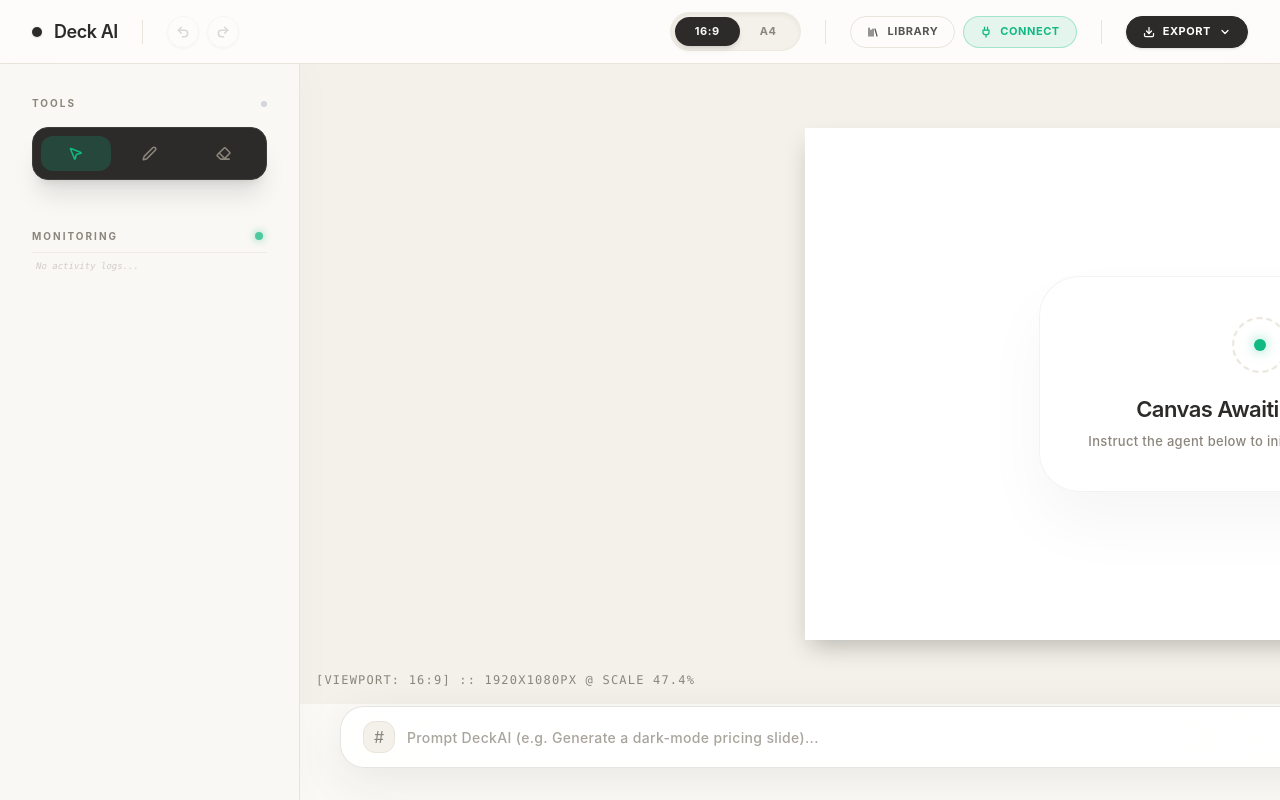
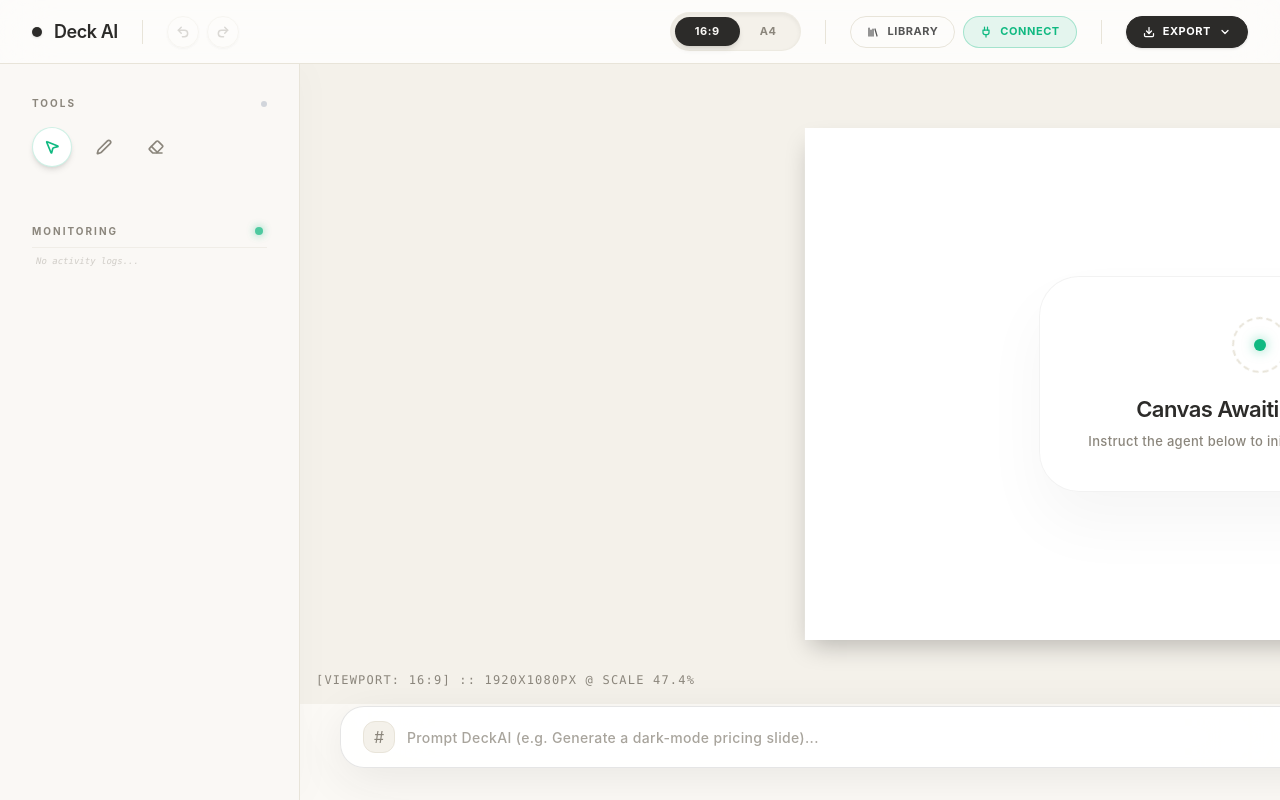
Before and after one commit to Zacxxx/DeckAI, a React (Vite) app in the folder frontend/: page / in a window 1280 px wide. Built offline with nearby package versions, Linux system fonts and the light colour scheme.

Commit message:
style(ui): flatten sidebar component tool namespaces and inject circular background integration matrices

```diff
--- a/frontend/src/App.tsx
+++ b/frontend/src/App.tsx
@@ -374,17 +374,17 @@ export default function App() {
                 <span className={`w-1.5 h-1.5 rounded-full ${selectedNode ? 'bg-[#10b981]' : (activeTool !== 'Select' ? 'bg-[#f59e0b]' : 'bg-[#d1d5db]')}`} />
               </h2>
 
-              <div className="bg-[#2c2b29] p-2 rounded-2xl shadow-xl border border-[#3e3d3b] mb-4 flex justify-between gap-1">
-                <button onClick={() => setActiveTool('Select')} className={`group relative flex-1 flex justify-center py-2.5 rounded-xl transition-all ${activeTool === 'Select' ? 'bg-[#10b981]/20 text-[#10b981]' : 'text-[#8b867c] hover:bg-[#3e3d3b] hover:text-[#e8e4d9]'}`}>
-                  <MousePointer2 size={15} strokeWidth={2.5} />
+              <div className="flex gap-3 mb-6">
+                <button onClick={() => setActiveTool('Select')} className={`group relative w-10 h-10 flex items-center justify-center rounded-full transition-all ${activeTool === 'Select' ? 'bg-white text-[#10b981] shadow-md border border-[#10b981]/20' : 'bg-transparent text-[#8b867c] hover:bg-white/60 border border-transparent'}`}>
+                  <MousePointer2 size={16} strokeWidth={2.5} />
                   <div className="absolute top-full mt-2 bg-black text-white text-[10px] px-2.5 py-1.5 rounded opacity-0 group-hover:opacity-100 transition-opacity pointer-events-none z-50 whitespace-nowrap shadow-xl font-bold tracking-widest uppercase">Select Target</div>
                 </button>
-                <button onClick={() => setActiveTool('Draw')} className={`group relative flex-1 flex justify-center py-2.5 rounded-xl transition-all ${activeTool === 'Draw' ? 'bg-[#f59e0b]/20 text-[#f59e0b]' : 'text-[#8b867c] hover:bg-[#3e3d3b] hover:text-[#e8e4d9]'}`}>
-                  <Pen size={15} strokeWidth={2.5} />
+                <button onClick={() => setActiveTool('Draw')} className={`group relative w-10 h-10 flex items-center justify-center rounded-full transition-all ${activeTool === 'Draw' ? 'bg-white text-[#f59e0b] shadow-md border border-[#f59e0b]/20' : 'bg-transparent text-[#8b867c] hover:bg-white/60 border border-transparent'}`}>
+                  <Pen size={16} strokeWidth={2.5} />
                   <div className="absolute top-full mt-2 bg-black text-white text-[10px] px-2.5 py-1.5 rounded opacity-0 group-hover:opacity-100 transition-opacity pointer-events-none z-50 whitespace-nowrap shadow-xl font-bold tracking-widest uppercase">Draw Context</div>
                 </button>
-                <button onClick={() => setActiveTool('Erase')} className={`group relative flex-1 flex justify-center py-2.5 rounded-xl transition-all ${activeTool === 'Erase' ? 'bg-[#ef4444]/20 text-[#ef4444]' : 'text-[#8b867c] hover:bg-[#3e3d3b] hover:text-[#e8e4d9]'}`}>
-                  <Eraser size={15} strokeWidth={2.5} />
+                <button onClick={() => setActiveTool('Erase')} className={`group relative w-10 h-10 flex items-center justify-center rounded-full transition-all ${activeTool === 'Erase' ? 'bg-white text-[#ef4444] shadow-md border border-[#ef4444]/20' : 'bg-transparent text-[#8b867c] hover:bg-white/60 border border-transparent'}`}>
+                  <Eraser size={16} strokeWidth={2.5} />
                   <div className="absolute top-full mt-2 bg-black text-white text-[10px] px-2.5 py-1.5 rounded opacity-0 group-hover:opacity-100 transition-opacity pointer-events-none z-50 whitespace-nowrap shadow-xl font-bold tracking-widest uppercase">Erase Select</div>
                 </button>
               </div>
```
